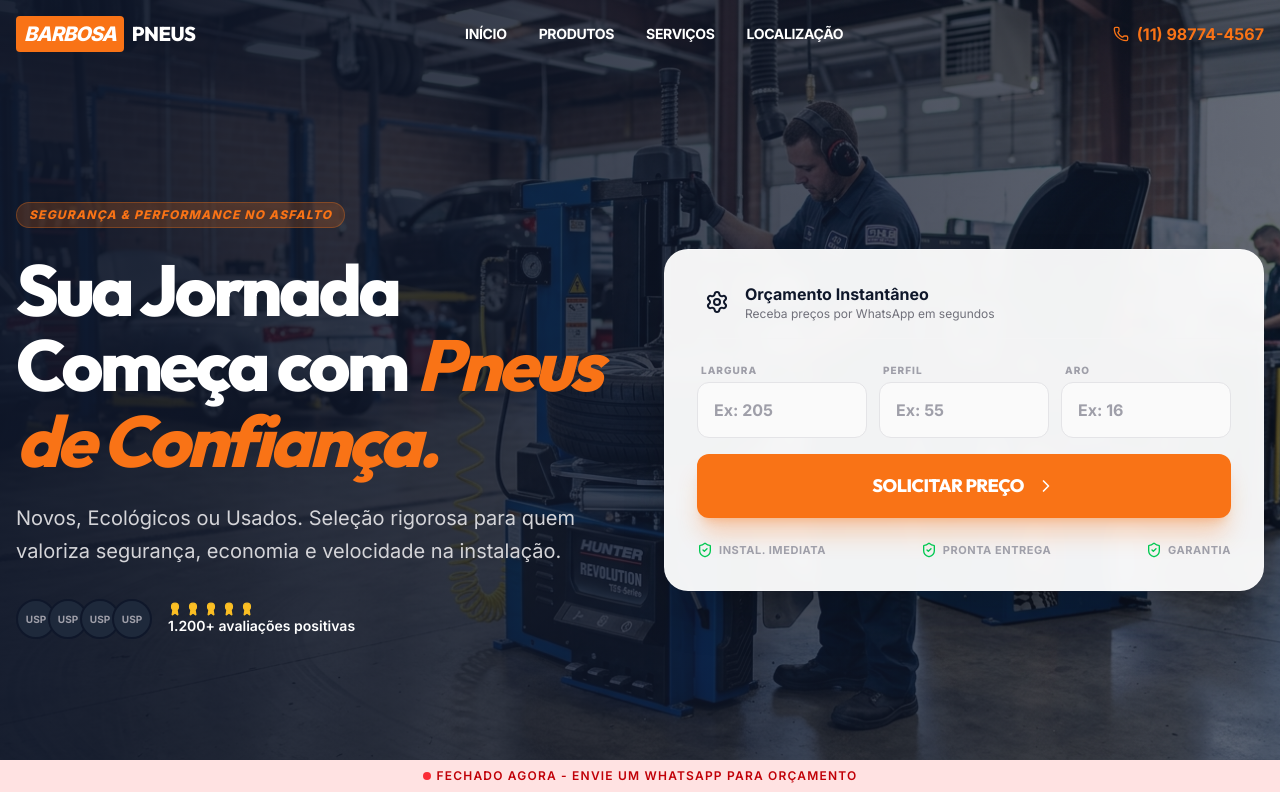
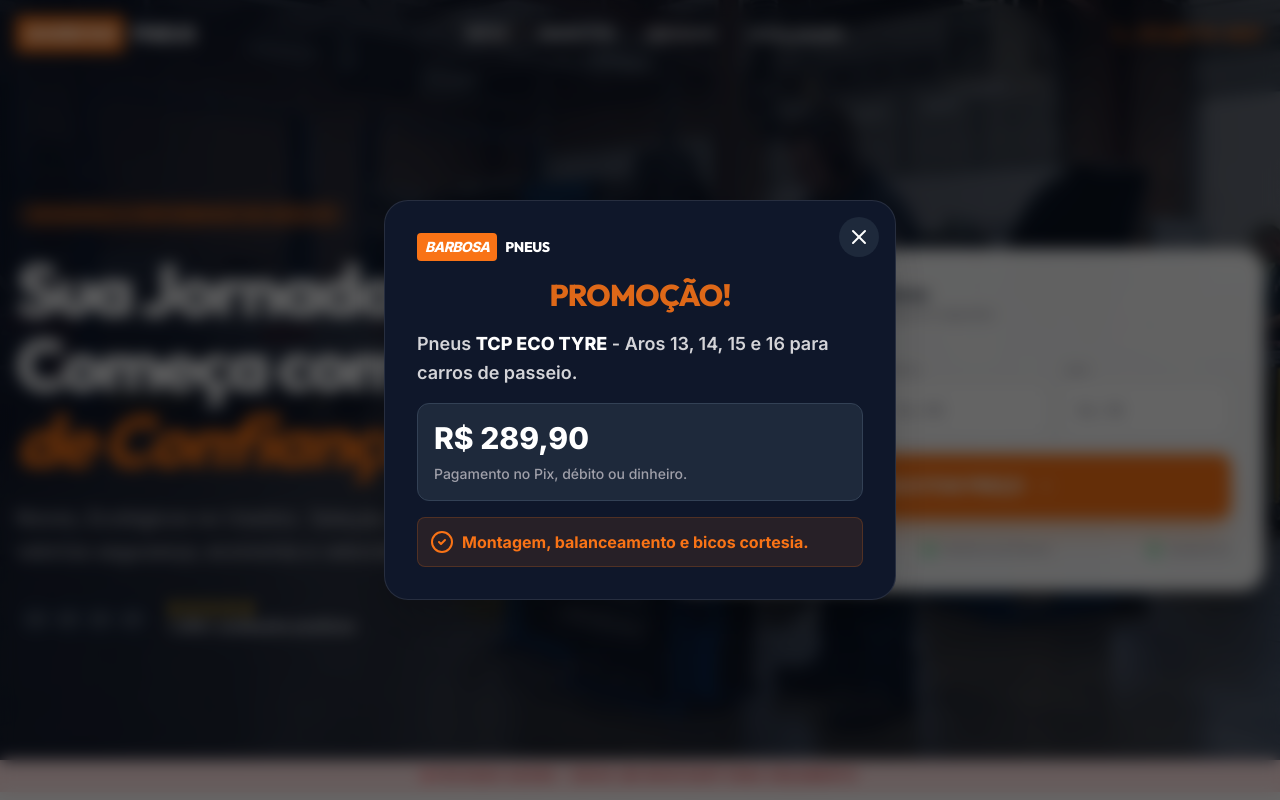
Before and after one commit to Pedro-Cloud/Barbosa-pneus, a React (Vite) app: page / in a window 1280 px wide. Shown: the top 800 px of the page. Built offline with nearby package versions, Linux system fonts and the light colour scheme.

Commit message:
feat: add promotional modal to home page
Introduce a pop-up modal to highlight current offers and services upon initial page load, improving customer engagement and service visibility.

```diff
--- a/src/App.tsx
+++ b/src/App.tsx
@@ -80,6 +80,61 @@
   );
 };
 
+const PromoModal = () => {
+  const [isOpen, setIsOpen] = useState(true);
+
+  if (!isOpen) return null;
+
+  return (
+    <div className="fixed inset-0 z-[100] flex items-center justify-center bg-black/60 backdrop-blur-sm p-4">
+      <a
+        href="#inicio"
+        onClick={(e) => {
+          // If the click is on the close button, don't trigger the main link
+          if ((e.target as HTMLElement).closest('button')) {
+            e.preventDefault();
+            return;
+          }
+          setIsOpen(false);
+        }}
+        className="bg-asphalt-900 rounded-3xl p-6 md:p-8 max-w-lg w-full relative shadow-2xl border border-white/10 block text-left cursor-pointer transition-transform hover:scale-[1.02]"
+      >
+        <button
+          onClick={(e) => {
+            e.preventDefault();
+            e.stopPropagation();
+            setIsOpen(false);
+          }}
+          className="absolute top-4 right-4 p-2 bg-asphalt-800 hover:bg-asphalt-700 text-white rounded-full transition-colors z-10"
+          aria-label="Fechar"
+        >
+          <X className="w-6 h-6" />
+        </button>
+        <div className="flex items-center gap-2 mb-4">
+          <div className="p-1 px-2 bg-safety-orange rounded text-white font-black italic tracking-tighter text-sm">BARBOSA</div>
+          <div className="font-display font-extrabold text-sm tracking-tight text-white">PNEUS</div>
+        </div>
+        <h2 className="text-3xl font-black text-safety-orange mb-4 font-display uppercase tracking-tight text-center animate-pulse">
+          Promoção!
+        </h2>
+        <div className="text-zinc-300 space-y-4 font-semibold md:text-lg leading-relaxed">
+          <p>
+            Pneus <span className="font-black text-white">TCP ECO TYRE</span> - Aros 13, 14, 15 e 16 para carros de passeio.
+          </p>
+          <div className="bg-asphalt-800 p-4 rounded-xl border border-asphalt-700">
+            <p className="font-black text-3xl text-white mb-2">R$ 289,90</p>
+            <p className="text-sm text-zinc-400 font-medium">Pagamento no Pix, débito ou dinheiro.</p>
+          </div>
+          <p className="flex items-center gap-2 text-safety-orange bg-safety-orange/10 p-3 rounded-lg border border-safety-orange/20 text-sm md:text-base font-bold">
+            <CheckCircle2 className="w-6 h-6 shrink-0" />
+            <span>Montagem, balanceamento e bicos cortesia.</span>
+          </p>
+        </div>
+      </a>
+    </div>
+  );
+};
+
 export default function App() {
   const [tireWidth, setTireWidth] = useState('');
   const [tireRatio, setTireRatio] = useState('');
@@ -157,17 +212,23 @@
 
   return (
     <div className="flex flex-col min-h-screen">
+      <PromoModal />
       {/* --- Header --- */}
       <nav id="navbar" className={`fixed top-0 w-full z-50 transition-all duration-300 ${isScrolled ? 'bg-white shadow-lg py-2' : 'bg-transparent py-4'}`}>
-        <div className="max-w-7xl mx-auto px-4 flex items-center justify-between">
+        <div className="max-w-7xl mx-auto px-4 flex items-center justify-between mt-4 md:mt-0">
           <div className="flex items-center gap-2">
             <div className="p-1 px-2 bg-safety-orange rounded text-white font-black italic tracking-tighter text-xl">BARBOSA</div>
             <div className={`font-display font-extrabold text-xl tracking-tight ${isScrolled ? 'text-asphalt-900' : 'text-white'}`}>PNEUS</div>
           </div>
 
           <div className="hidden md:flex items-center gap-8 text-sm font-bold uppercase tracking-tight">
-            {['Início', 'Produtos', 'Serviços', 'Localização'].map(item => (
-              <a key={item} href={`#${item.toLowerCase()}`} className={`${isScrolled ? 'text-asphalt-700' : 'text-white'} hover:text-safety-orange transition-colors`}>{item}</a>
+            {[
+              { name: 'Início', id: 'inicio' },
+              { name: 'Produtos', id: 'produtos' },
+              { name: 'Serviços', id: 'serviços' },
+              { name: 'Localização', id: 'localização' }
+            ].map(item => (
+              <a key={item.name} href={`#${item.id}`} className={`${isScrolled ? 'text-asphalt-700' : 'text-white'} hover:text-safety-orange transition-colors`}>{item.name}</a>
             ))}
           </div>
 
@@ -198,8 +259,13 @@
               <button onClick={() => setMobileMenuOpen(false)}><X className="w-8 h-8" /></button>
             </div>
             <div className="flex flex-col gap-6 text-xl font-bold pt-10">
-              {['Início', 'Produtos', 'Serviços', 'Localização'].map(item => (
-                <a key={item} href={`#${item.toLowerCase()}`} onClick={() => setMobileMenuOpen(false)} className="border-b border-asphalt-100 pb-4">{item}</a>
+              {[
+                { name: 'Início', id: 'inicio' },
+                { name: 'Produtos', id: 'produtos' },
+                { name: 'Serviços', id: 'serviços' },
+                { name: 'Localização', id: 'localização' }
+              ].map(item => (
+                <a key={item.name} href={`#${item.id}`} onClick={() => setMobileMenuOpen(false)} className="border-b border-asphalt-100 pb-4">{item.name}</a>
               ))}
             </div>
             <div className="mt-auto space-y-4">
--- a/src/index.css
+++ b/src/index.css
@@ -24,3 +24,12 @@
 .text-shadow {
   text-shadow: 0 2px 4px rgba(0,0,0,0.1);
 }
+
+@keyframes modalPulse {
+  0%, 100% { opacity: 1; }
+  50% { opacity: 0.3; }
+}
+
+.animate-modal-pulse {
+  animation: modalPulse 2s cubic-bezier(0.4, 0, 0.6, 1) infinite;
+}
```
